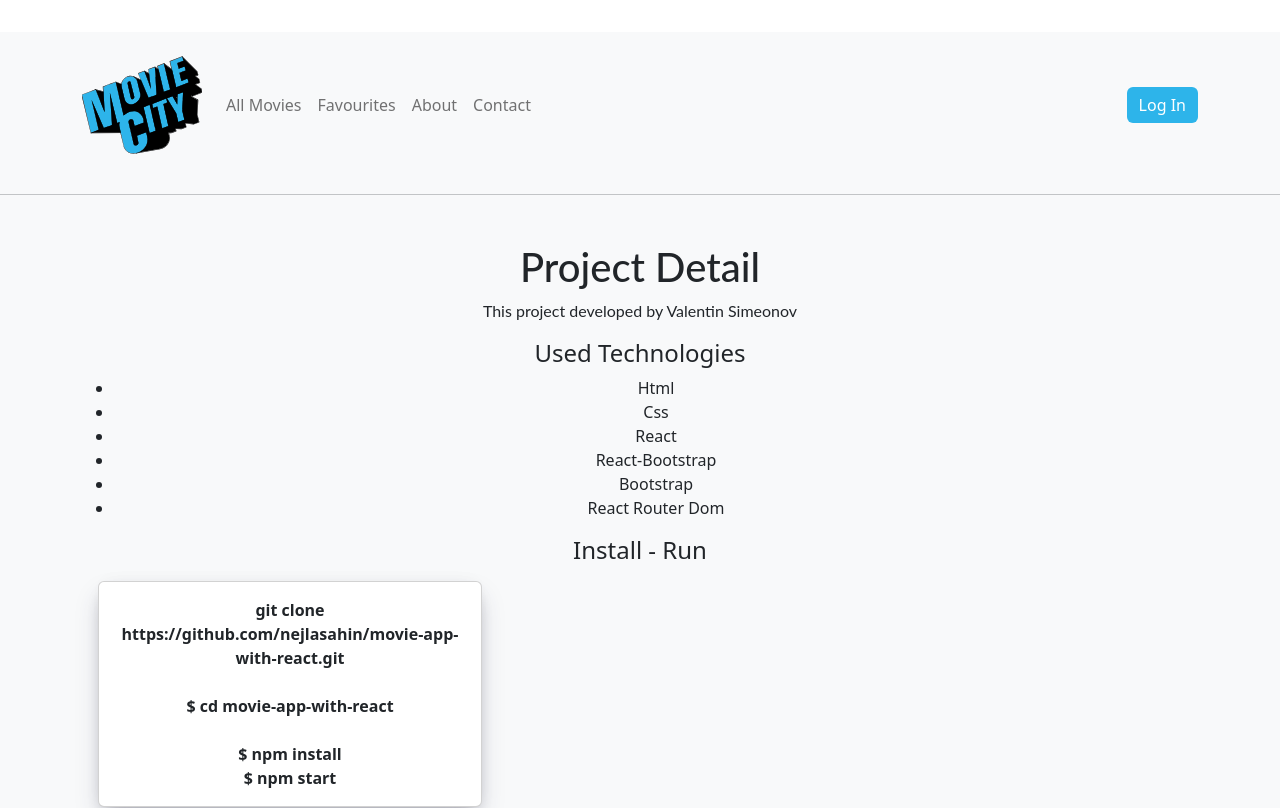
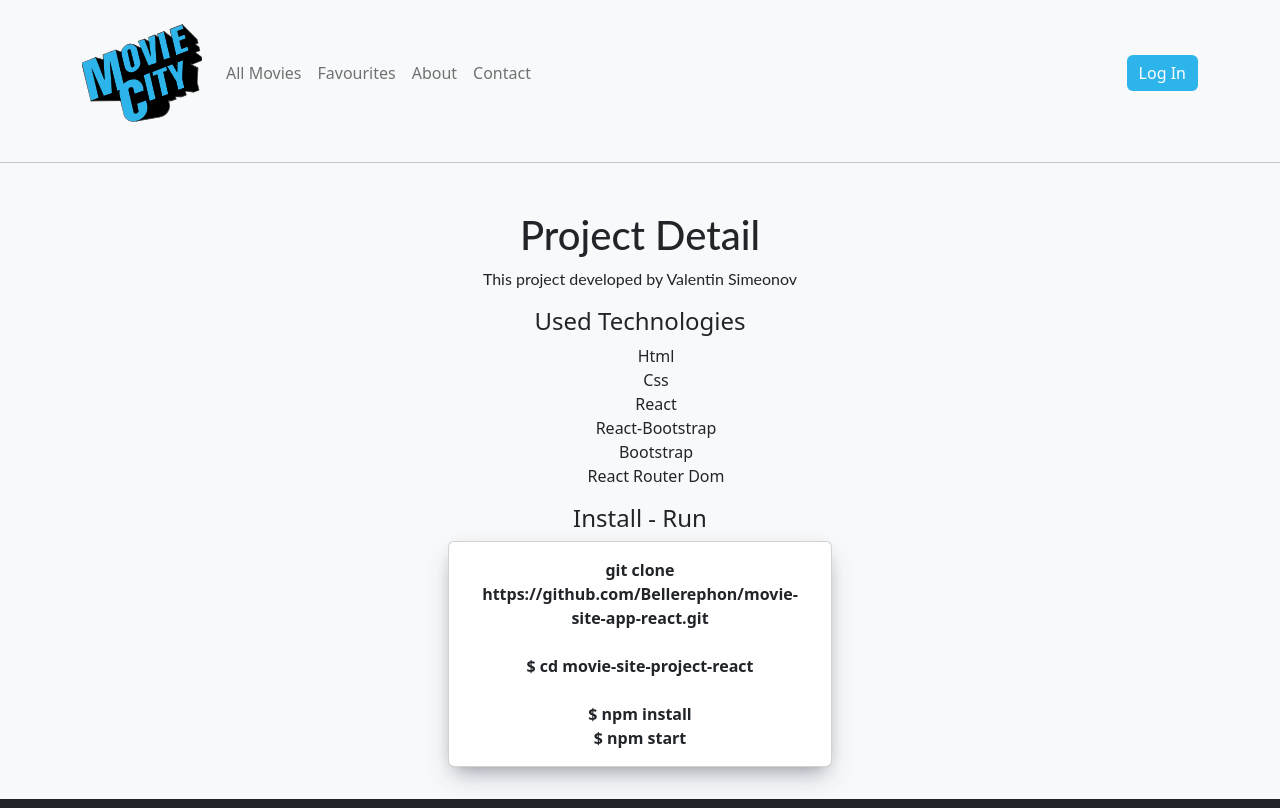
Before and after one commit to Bellerephon/movie-site-app-react, a React (Create React App) app: page /about in a window 1280 px wide. Shown: the top 808 px of the page. Built offline with nearby package versions, Linux system fonts and the light colour scheme; no server answers; the database is empty.

Commit message:
Add About page

```diff
--- a/src/App.scss
+++ b/src/App.scss
@@ -7,9 +7,7 @@
 
 body {
     background: hsla(210, 20%, 90%, 1);
-    padding: 2em 0;
     line-height: 1.6;
-    // display: flex;
     justify-content: center;
     min-height: 100vh;
     align-items: center;
--- a/src/components/about/about.js
+++ b/src/components/about/about.js
@@ -1,7 +1,7 @@
 import { Container } from "react-bootstrap"
 
 export const About = () => {
-    return(
+    return (
         <Container>
             <>
                 <h1 className='text-center'>Project Detail</h1>
@@ -9,7 +9,7 @@ export const About = () => {
                 <p>This project developed by Valentin Simeonov</p>
 
                 <h4>Used Technologies</h4>
-                <ul>
+                <ul style={{listStyle: "none"}}>
                     <li>Html</li>
                     <li>Css</li>
                     <li>React</li>
@@ -19,18 +19,17 @@ export const About = () => {
                 </ul>
 
                 <h4>Install - Run</h4>
-                <div class="card">
+                <div class="card" style={{margin: "0 auto", float: "none"}}>
                     <div class="card-body fw-bold text-dark">
-                        git clone https://github.com/nejlasahin/movie-app-with-react.git <br />
+                        git clone https://github.com/Bellerephon/movie-site-app-react.git <br />
                         <br />
-                        $ cd  movie-app-with-react<br />
+                        $ cd  movie-site-project-react<br />
                         <br />
                         $ npm install <br />
                         $ npm start <br />
-
                     </div>
                 </div>
-        </>
+            </>
         </Container>
     );
 }
```
